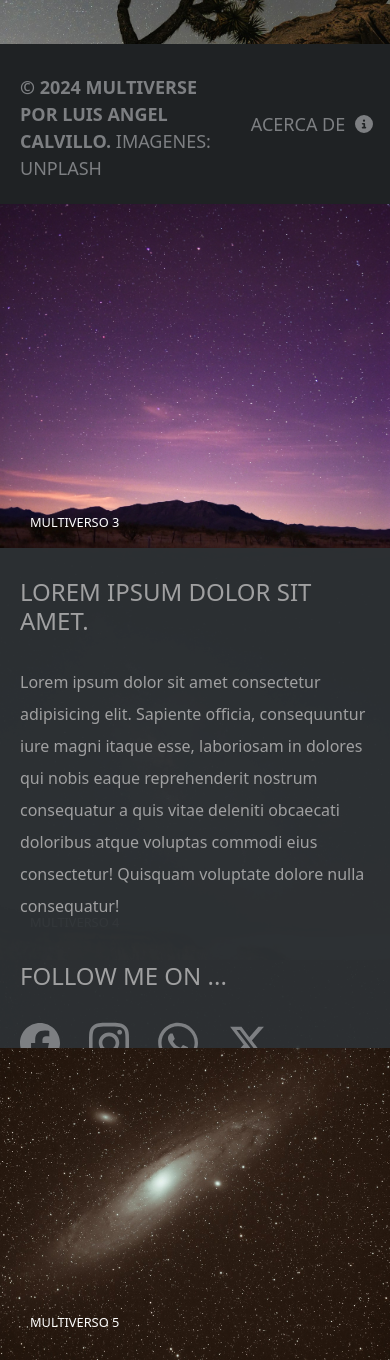
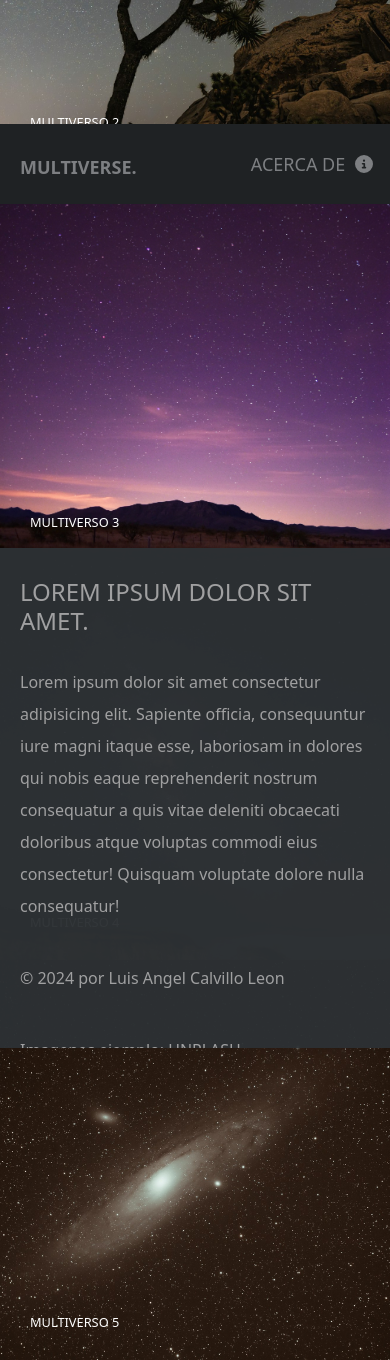
Before and after one commit to LuisLeon10/Multiverse, a plain HTML site: page index.html in a window 390 px wide. Shown: the part 640-2000 px from the top of the page. Drawn offline with nearby package versions, Linux system fonts and the light colour scheme.

Commit message:
Correcion de diseño - v1.1

```diff
--- a/assets/css/styles.css
+++ b/assets/css/styles.css
@@ -159,22 +159,11 @@
 }
 
 @media (max-width: 992px) {
-	.copy-footer {
-		height: 80px;
-	}
 	.copy-footer p {
 		width: 80%;
 	}
 	.copy-footer button {
 		width: 20%;
-	}
-}
-@media (max-width: 768px) {
-	.copy-footer {
-		height: 110px;
-	}
-	.show-footer {
-		bottom: 110px;
 	}
 }
 @media (max-width: 520px) {
@@ -183,16 +172,10 @@
 		max-height: 500px;
 		overflow-y: auto;
 	}
-	.copy-footer {
-		height: 160px;
-	}
 	.copy-footer p {
 		width: 60%;
 	}
 	.copy-footer button {
 		width: 40%;
 	}
-	.show-footer {
-		bottom: 160px;
-	}
 }
--- a/index.html
+++ b/index.html
@@ -150,7 +150,7 @@
 									data-alt="MUltiverso 7"
 								>
 									<img
-										src="assets/img/img-1.jpg"
+										src="assets/img/img-7.jpg"
 										alt="Multiverso 7"
 										title="Multiverso 7"
 									/>
@@ -279,6 +279,8 @@
 									voluptas commodi eius consectetur! Quisquam voluptate dolore
 									nulla consequatur!
 								</p>
+								<p>&copy; 2024 por Luis Angel Calvillo Leon</p>
+								<p>Imagenes ejemplo: UNPLASH</p>
 							</div>
 							<div class="main-footer-content-rrss">
 								<h2>FOLLOW ME ON ...</h2>
@@ -348,10 +350,7 @@
 				</div>
 			</section>
 			<section class="copy-footer">
-				<p>
-					<b>&copy; 2024 Multiverse por Luis Angel Calvillo.</b> Imagenes:
-					UNPLASH
-				</p>
+				<p><b>Multiverse.</b></p>
 				<button id="showFooterBtn">
 					Acerca de
 					<svg xmlns="http://www.w3.org/2000/svg" viewBox="0 0 512 512">
```
